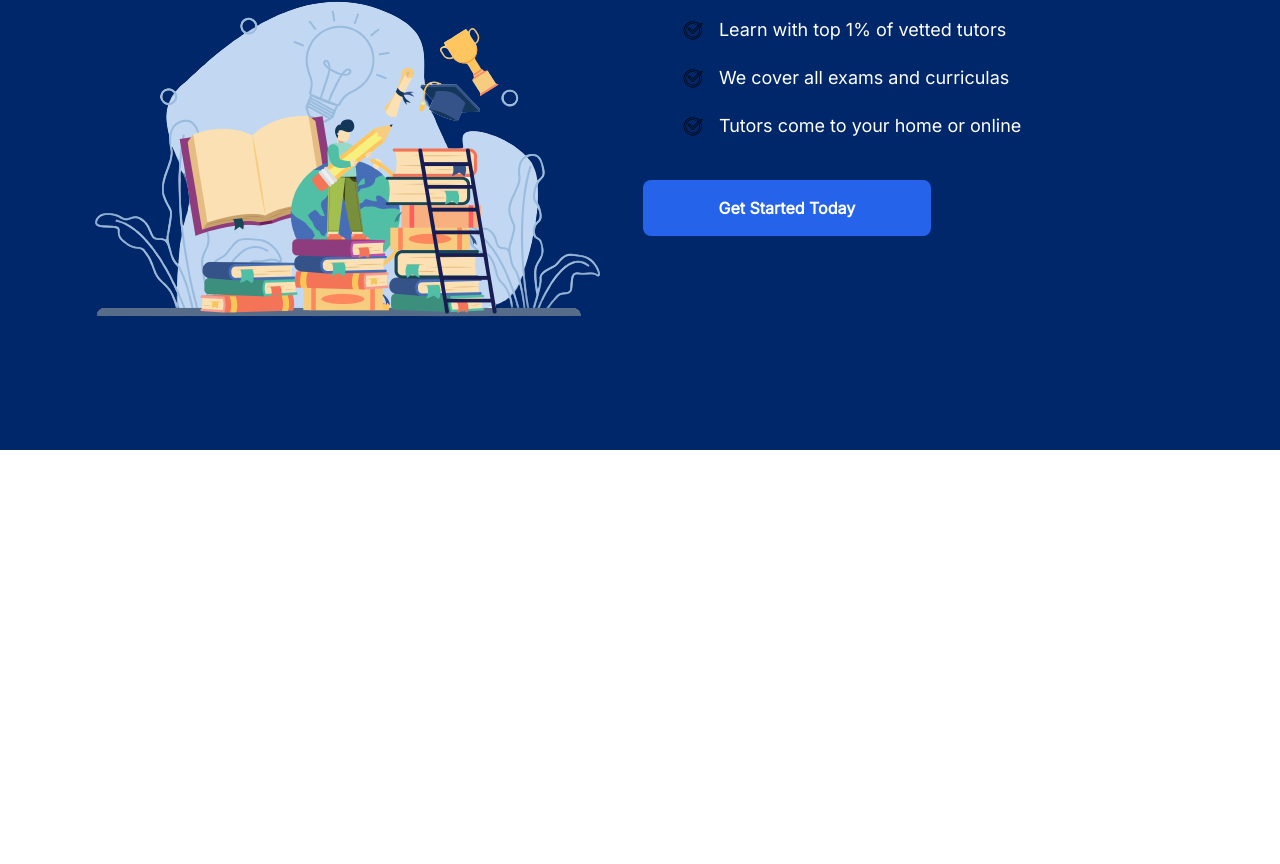
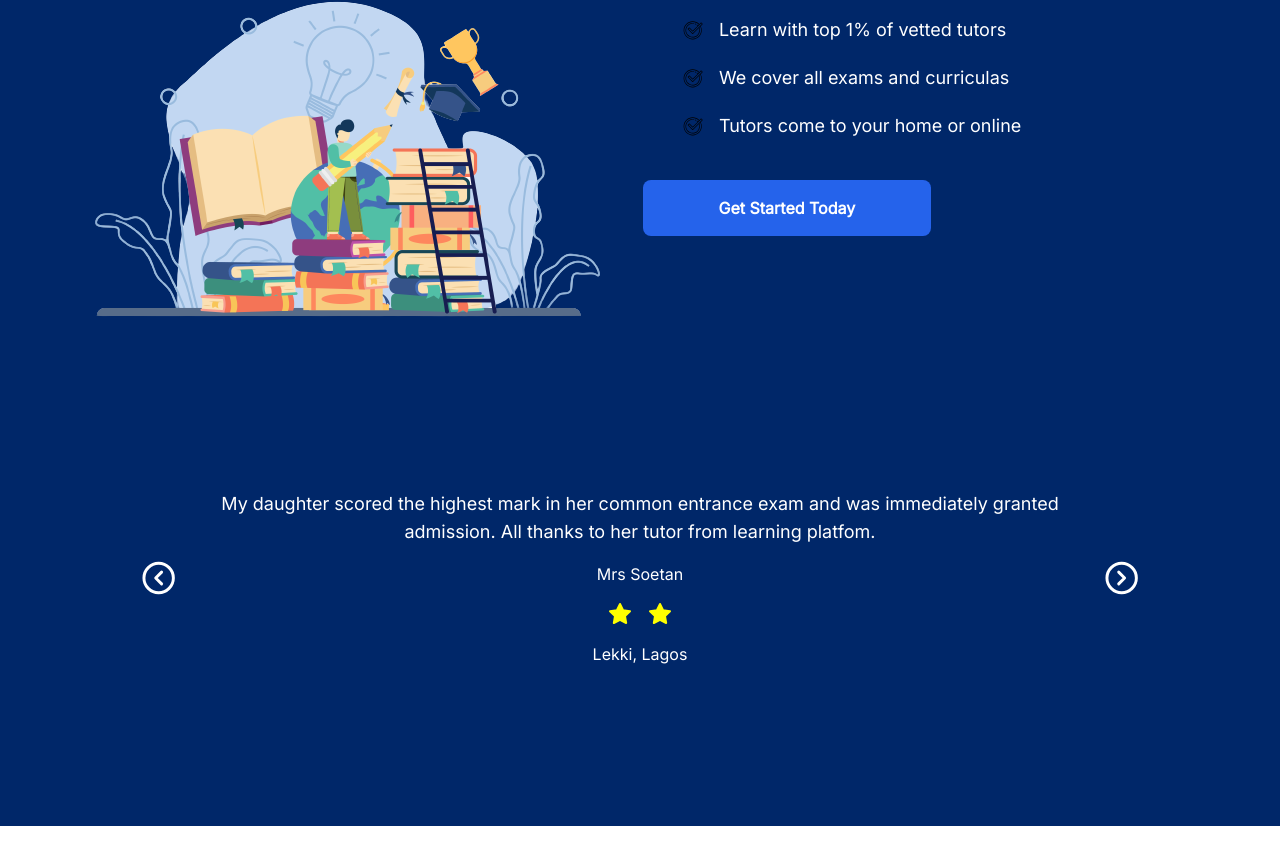
Before and after one commit to Mayor-Rhymes/learning-platform, a Vue app: page / in a window 1280 px wide. Shown: the part 4386-5250 px from the top of the page. Before the commit the page ends 4996 px from the top, so only its background shows below. Built offline with nearby package versions, Linux system fonts and the light colour scheme.

Commit message:
Added new things

```diff
--- a/src/components/Boast.vue
+++ b/src/components/Boast.vue
@@ -1,5 +1,34 @@
 <script setup lang="ts">
-import { PersonStanding } from "lucide-vue-next";
+import {
+  PersonStanding,
+  ChevronLeftCircle,
+  Star,
+  ChevronRightCircle,
+} from "lucide-vue-next";
+import { testimonials } from "../lib/mockTestimonials";
+import { ref } from "vue";
+
+const slidePosition = ref(0);
+
+const handleIncrease = () => {
+  if (slidePosition.value < testimonials.length-1) {
+    slidePosition.value++;
+  } else {
+    slidePosition.value = 0;
+
+  }
+
+  console.log(slidePosition.value);
+};
+
+
+const handleDecrease = () => {
+  if (slidePosition.value > 0) {
+    slidePosition.value--;
+  } else {
+    slidePosition.value = testimonials.length - 1;
+  }
+};
 </script>
 
 <template>
@@ -104,5 +133,34 @@ import { PersonStanding } from "lucide-vue-next";
         </button>
       </div>
     </div>
+
+    <div class="flex flex-col gap-10 lg:gap-0 lg:flex-row justify-center py-20 items-center lg:w-[80%] lg:mx-auto">
+      <ChevronLeftCircle @click="handleDecrease" :size="50" class="hidden lg:block" />
+      <div
+        class="flex flex-col gap-4 items-center transition-all delay-75 duration-100"
+        @touchstart="handleDecrease"
+      >
+        <p class="text-center text-lg">
+          {{ testimonials[slidePosition].content }}
+        </p>
+        <p>{{ testimonials[slidePosition].author }}</p>
+        <div class="flex flex-row gap-4">
+          <Star
+            v-for="_ in testimonials[slidePosition].rating"
+            color="yellow"
+            enable-background="true"
+            fill="yellow"
+          />
+        </div>
+
+        <p>{{ testimonials[slidePosition].location }}</p>
+      </div>
+      <div class="flex gap-4">
+        <ChevronLeftCircle @click="handleDecrease" class="block lg:hidden" :size="50"/>
+        <ChevronRightCircle @click="handleIncrease" class="block lg:hidden" :size="50"/>
+      </div>
+      <!-- <ChevronLeftCircle @click="handleDecrease" class="block lg:hidden" /> -->
+      <ChevronRightCircle @click="handleIncrease" class="hidden lg:block" :size="50"/>
+    </div>
   </div>
 </template>
--- /dev/null
+++ b/src/lib/mockTestimonials.ts
@@ -0,0 +1,26 @@
+interface ITestimonial {
+  id: number;
+  content: string;
+  rating: number;
+  author: string;
+  location: string;
+}
+
+export const testimonials: ITestimonial[] = [
+  {
+    id: 1,
+    content:
+      "My daughter scored the highest mark in her common entrance exam and was immediately granted admission. All thanks to her tutor from learning platfom.",
+    rating: 2,
+    author: "Mrs Soetan",
+    location: "Lekki, Lagos",
+  },
+  {
+    id: 2,
+    content:
+      "My daughter scored the highest mark in her common entrance exam and was immediately granted admission. All thanks to her tutor from learning platfom.",
+    rating: 5,
+    author: "Mrs Robert",
+    location: "Ikorodu, Lagos",
+  },
+];
```
